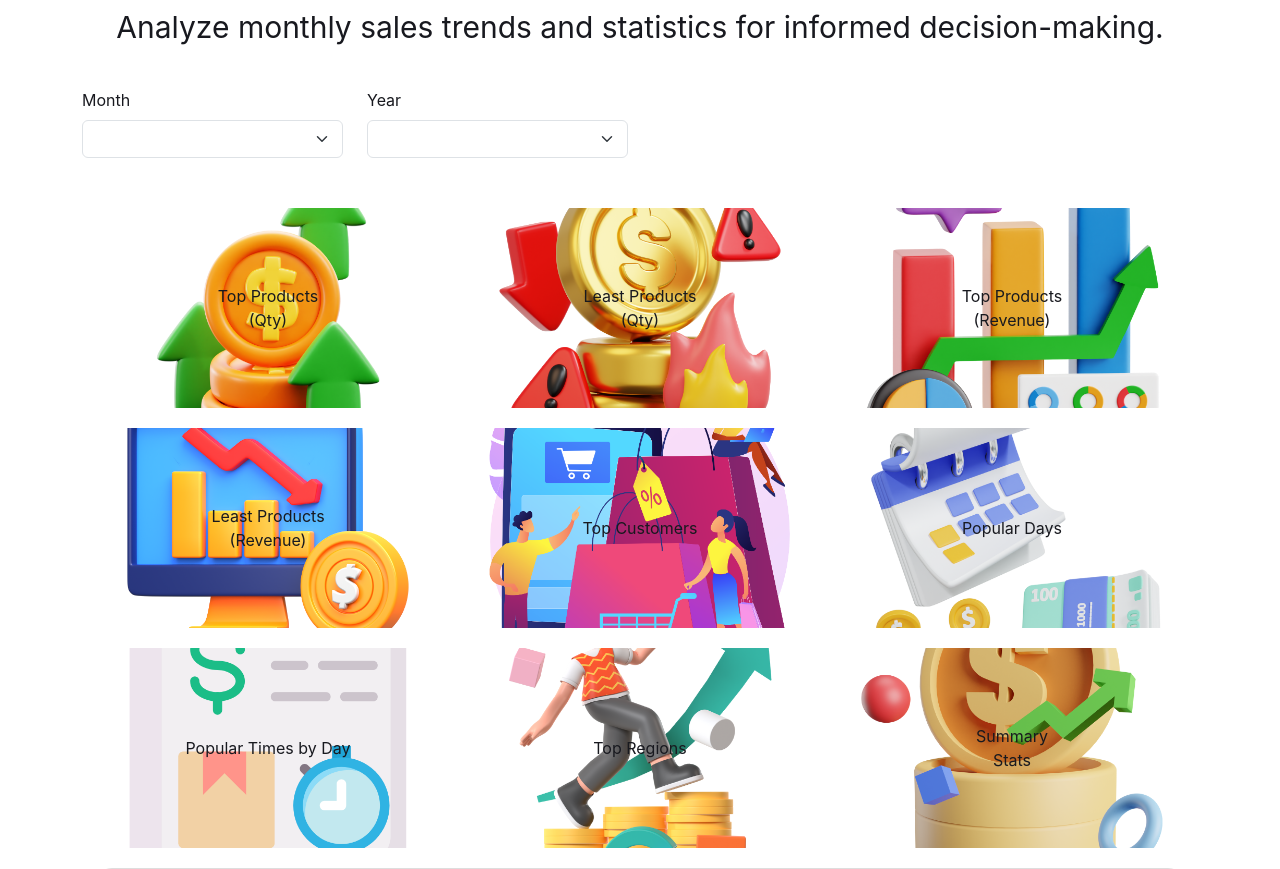
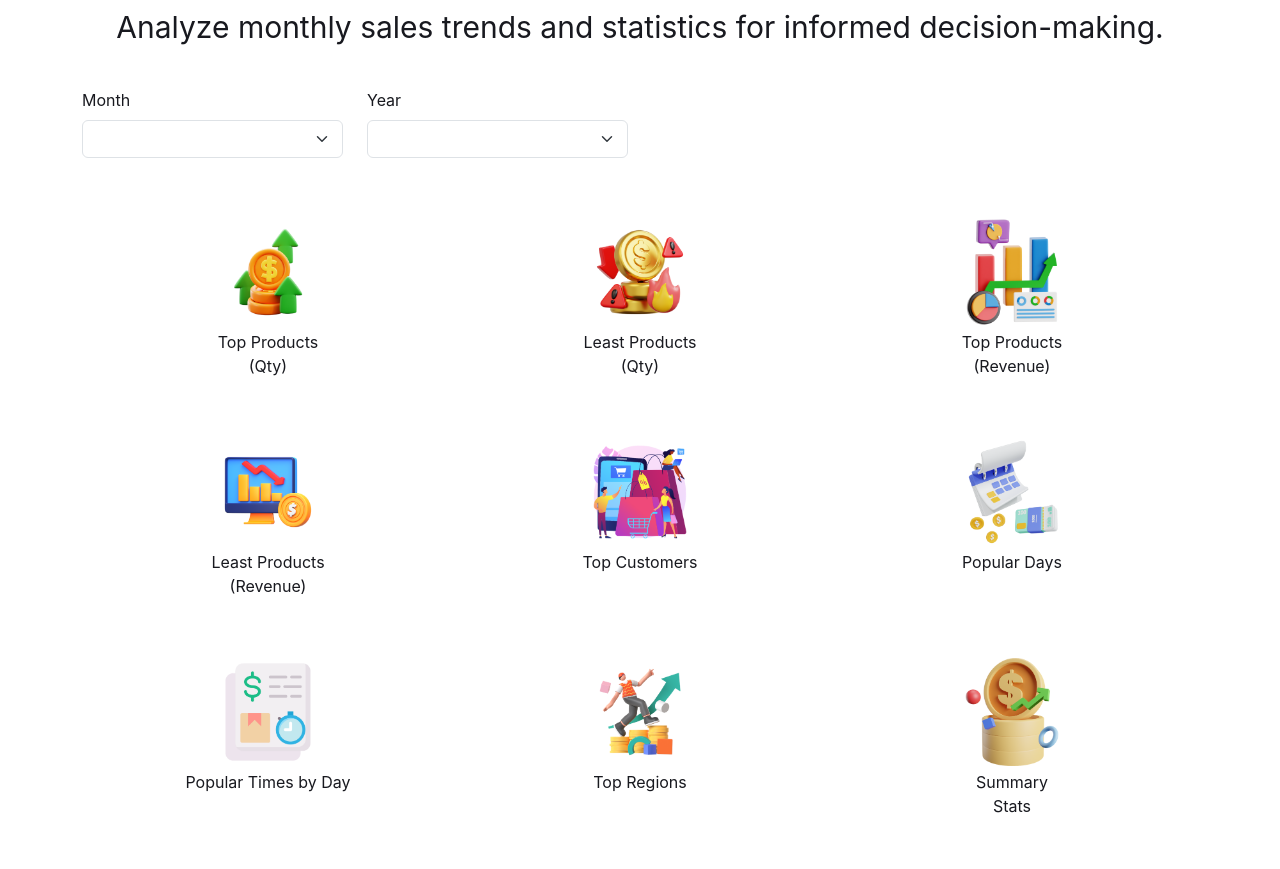
Before and after one commit to georgef166/DubsTech, a Flask app: page /monthly in a window 1280 px wide. Shown: the part 618-1487 px from the top of the page. Run offline with Flask 2, Linux system fonts and the light colour scheme; lists and menus that the app fills with data are empty; some libraries are stand-ins or nearby versions.

Commit message:
Fixed design of image buttons

```diff
--- a/app.py
+++ b/app.py
@@ -3,6 +3,7 @@ import os
 import pandas as pd
 import re
 import subprocess
+import sys
 
 
 app = Flask(__name__)
@@ -151,7 +152,7 @@ def api_product_report(product_file):
         try:
             # extract product name (before suffix)
             safe_product_name = product_file.rsplit('_', 3)[0]
-            subprocess.run(['python', 'productreport.py', sanitized_product], check=True)
+            subprocess.run([sys.executable, 'productreport.py', safe_product_name], check=True)
         except Exception:
             return jsonify({'error': 'Failed to generate report'}), 404
         if not os.path.exists(filepath):
@@ -168,7 +169,6 @@ def sanitize_filename(name):
     return re.sub(r'[<>:"/\\|?*]', '', name)
 
 from flask import request
-import subprocess
 @app.route('/api/product/generate', methods=['POST'])
 def generate_product_report():
     product = request.json.get('product')
@@ -179,7 +179,7 @@ def generate_product_report():
     # Call productreport.py as a subprocess
     try:
         result = subprocess.run(
-            ['python', 'productreport.py', sanitized_product],
+            [sys.executable, 'productreport.py', sanitized_product],
             capture_output=True,
             text = True)
         print("STDOUT:", result.stdout)
--- a/templates/monthly.html
+++ b/templates/monthly.html
@@ -26,7 +26,8 @@
     .welcome-text{margin:40px auto;max-width:1396px;text-align:center;color:var(--text);font-size:30px;font-weight:700;line-height:41px;}
     .welcome-text span{font-weight:400;}
     .image-row{display:flex;justify-content:space-evenly;align-items:center;flex-wrap:wrap;margin:40px auto;max-width:1582px;}
-    .box-btn{width:calc(33.333% - 20px);height:200px;border-radius:20px;background:var(--box-bg);border:none;font-size:1rem;color:var(--text);display:flex;align-items:center;justify-content:center;text-align:center;cursor:pointer;margin:10px;}
+    .box-btn{width:calc(33.333% - 20px);height:200px;border-radius:20px;background:none;border:none;font-size:1rem;color:var(--text);display:flex;flex-direction:column;align-items:center;justify-content:flex-start;text-align:center;cursor:pointer;margin:10px;padding-top:10px;padding-bottom:10px;}
+    .box-btn img{margin-bottom:4px;}
     .box-btn.full-row{width:calc(100% - 20px);}
     /* keep popup text dark on white background in dark mode */
     body.dark-mode #popup .modal-content {
@@ -74,16 +75,46 @@
       </div>
     </div>
     <div class="image-row">
-      <button class="box-btn report-btn" data-type="top_products_qty" style="background: url('{{ url_for('static', filename='js/images/monthly_01.png') }}') center/cover no-repeat;">Top Products<br>(Qty)</button>
-      <button class="box-btn report-btn" data-type="least_products_qty" style="background: url('{{ url_for('static', filename='js/images/monthly_02.png') }}') center/cover no-repeat;">Least Products<br>(Qty)</button>
-      <button class="box-btn report-btn" data-type="top_products_revenue" style="background: url('{{ url_for('static', filename='js/images/monthly_03.png') }}') center/cover no-repeat;">Top Products<br>(Revenue)</button>
-      <button class="box-btn report-btn" data-type="least_products_revenue" style="background: url('{{ url_for('static', filename='js/images/monthly_04.png') }}') center/cover no-repeat;">Least Products<br>(Revenue)</button>
-      <button class="box-btn report-btn" data-type="top_customers" style="background: url('{{ url_for('static', filename='js/images/monthly_05.png') }}') center/cover no-repeat;">Top Customers</button>
-      <button class="box-btn report-btn" data-type="popular_days" style="background: url('{{ url_for('static', filename='js/images/monthly_06.png') }}') center/cover no-repeat;">Popular Days</button>
-      <button class="box-btn report-btn" data-type="popular_times_by_day" style="background: url('{{ url_for('static', filename='js/images/monthly_07.png') }}') center/cover no-repeat;">Popular Times by Day</button>
-      <button class="box-btn report-btn" data-type="top_regions" style="background: url('{{ url_for('static', filename='js/images/monthly_08.png') }}') center/cover no-repeat;">Top Regions</button>
-      <button class="box-btn report-btn" data-type="summary_stats" style="background: url('{{ url_for('static', filename='js/images/monthly_09.png') }}') center/cover no-repeat;">Summary<br>Stats</button>
-      <button class="box-btn report-btn full-row" data-type="revenue_suggestions">Revenue<br>Suggestions</button>
+      <button class="box-btn report-btn" data-type="top_products_qty">
+        <img src="{{ url_for('static', filename='js/images/monthly_01.png') }}" alt="Top Products (Qty)" style="max-height:60%;width:auto;object-fit:contain;">
+        <span>Top Products<br>(Qty)</span>
+      </button>
+      <button class="box-btn report-btn" data-type="least_products_qty">
+        <img src="{{ url_for('static', filename='js/images/monthly_02.png') }}" alt="Least Products (Qty)" style="max-height:60%;width:auto;object-fit:contain;">
+        <span>Least Products<br>(Qty)</span>
+      </button>
+      <button class="box-btn report-btn" data-type="top_products_revenue">
+        <img src="{{ url_for('static', filename='js/images/monthly_03.png') }}" alt="Top Products (Revenue)" style="max-height:60%;width:auto;object-fit:contain;">
+        <span>Top Products<br>(Revenue)</span>
+      </button>
+      <button class="box-btn report-btn" data-type="least_products_revenue">
+        <img src="{{ url_for('static', filename='js/images/monthly_04.png') }}" alt="Least Products (Revenue)" style="max-height:60%;width:auto;object-fit:contain;">
+        <span>Least Products<br>(Revenue)</span>
+      </button>
+      <button class="box-btn report-btn" data-type="top_customers">
+        <img src="{{ url_for('static', filename='js/images/monthly_05.png') }}" alt="Top Customers" style="max-height:60%;width:auto;object-fit:contain;">
+        <span>Top Customers</span>
+      </button>
+      <button class="box-btn report-btn" data-type="popular_days">
+        <img src="{{ url_for('static', filename='js/images/monthly_06.png') }}" alt="Popular Days" style="max-height:60%;width:auto;object-fit:contain;">
+        <span>Popular Days</span>
+      </button>
+      <button class="box-btn report-btn" data-type="popular_times_by_day">
+        <img src="{{ url_for('static', filename='js/images/monthly_07.png') }}" alt="Popular Times by Day" style="max-height:60%;width:auto;object-fit:contain;">
+        <span>Popular Times by Day</span>
+      </button>
+      <button class="box-btn report-btn" data-type="top_regions">
+        <img src="{{ url_for('static', filename='js/images/monthly_08.png') }}" alt="Top Regions" style="max-height:60%;width:auto;object-fit:contain;">
+        <span>Top Regions</span>
+      </button>
+      <button class="box-btn report-btn" data-type="summary_stats">
+        <img src="{{ url_for('static', filename='js/images/monthly_09.png') }}" alt="Summary Stats" style="max-height:60%;width:auto;object-fit:contain;">
+        <span>Summary<br>Stats</span>
+      </button>
+      <button class="box-btn report-btn full-row" data-type="revenue_suggestions">
+        <img src="{{ url_for('static', filename='js/images/monthly_10.png') }}" alt="Revenue Suggestions" style="max-height:60%;width:auto;object-fit:contain;">
+        <span>Revenue<br>Suggestions</span>
+      </button>
     </div>
     <script src="{{ url_for('static', filename='js/common.js') }}"></script>
     <script src="{{ url_for('static', filename='js/monthly.js') }}"></script>
```
Also changed, not shown: templates/product.html (+22 -6 lines).
